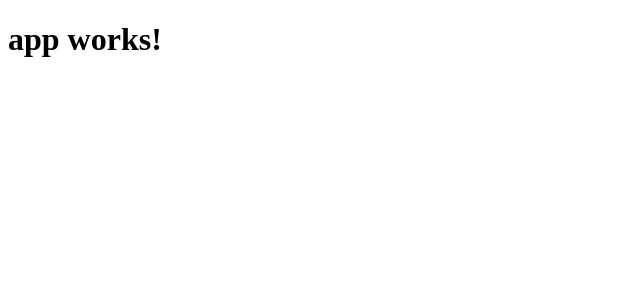
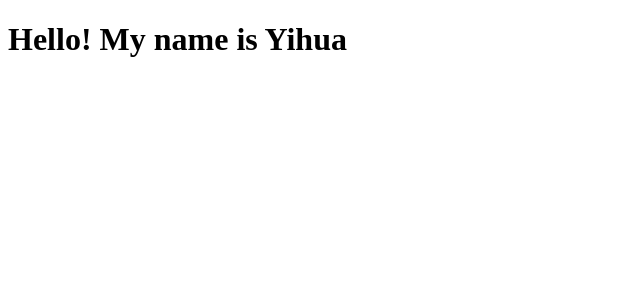
Before and after one commit to ZhangMYihua/ci-test, an Angular app: page / in a window 1280 px wide. Shown: the top 300 px of the page, without its empty margins (0-640 px from the left). Built offline with nearby package versions, Linux system fonts and the light colour scheme.

Commit message:
updating title

```diff
--- a/src/app/app.component.ts
+++ b/src/app/app.component.ts
@@ -6,5 +6,5 @@ import { Component } from '@angular/core';
   styleUrls: ['./app.component.css']
 })
 export class AppComponent {
-  title = 'app works!';
+  title = 'Hello! My name is Yihua';
 }
```
Also changed, not shown: .circleci/config.yml.
